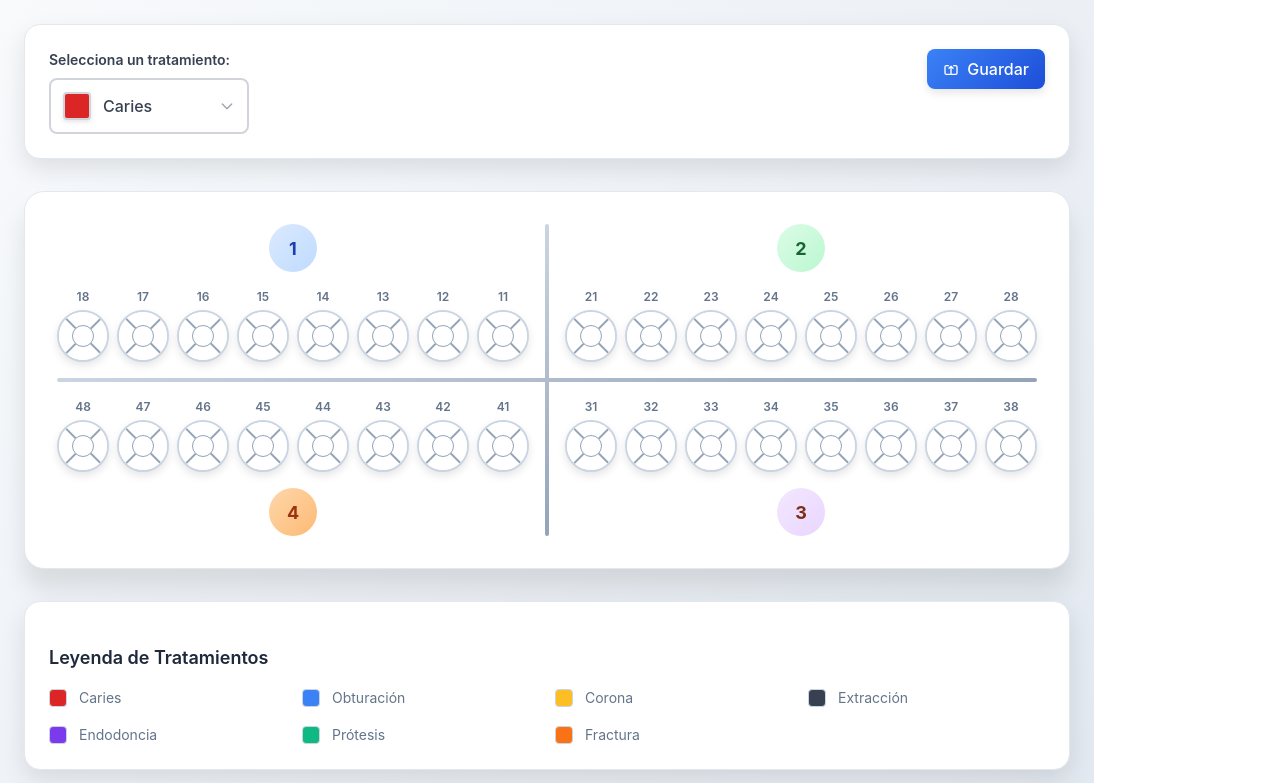
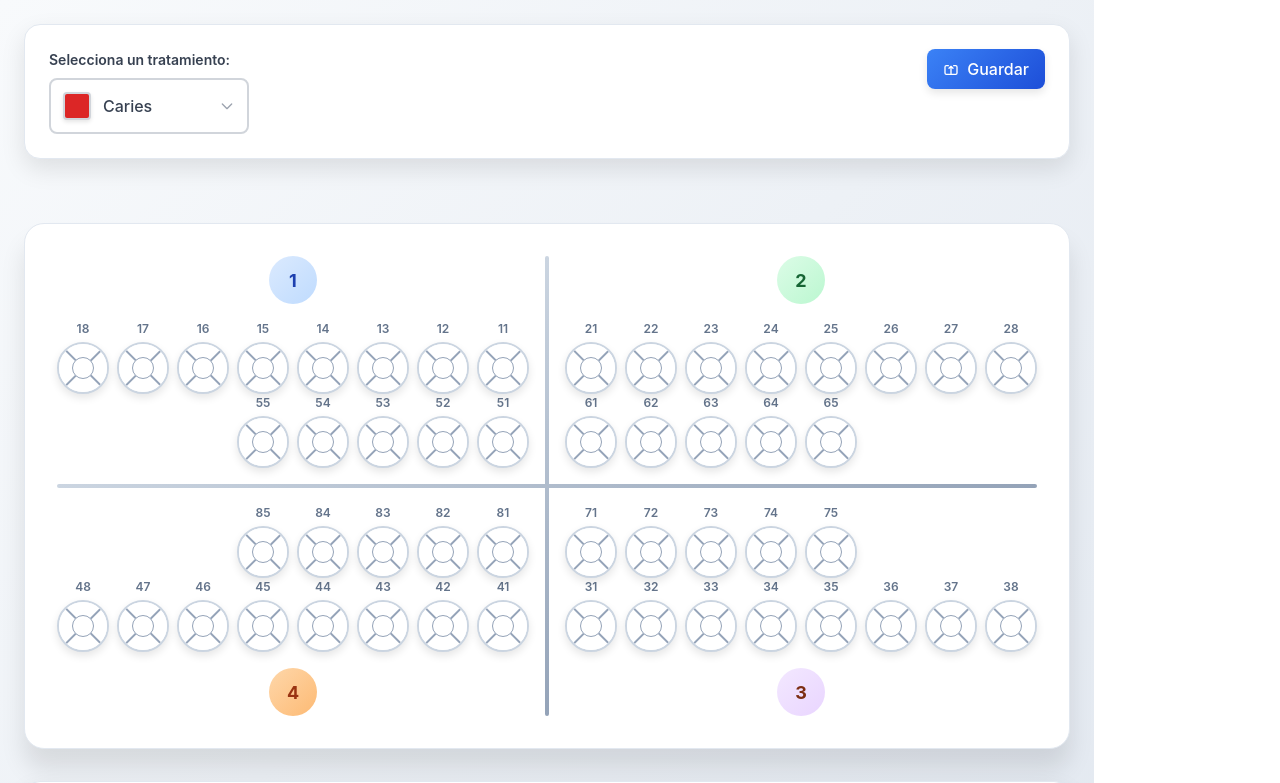
Before and after one commit to roand-hq/odontograma, a React (Vite) app: page / in a window 1280 px wide. Shown: the top 783 px of the page. Built offline with nearby package versions, Linux system fonts and the light colour scheme.

Commit message:
dientes de leche agregados

```diff
--- a/src/Odontograma.jsx
+++ b/src/Odontograma.jsx
@@ -10,14 +10,11 @@ const Odontograma = ({ savedState, onSave }) => {
   const [colorSeleccionado, setColorSeleccionado] = useState(colors[0]);
   const [hidratado, setHidratado] = useState(false);
 
-  const { handleExport } = useHandleData(
-    estadoDientes,
-    setEstadoDientes
-  );
+  const { handleExport } = useHandleData(estadoDientes, setEstadoDientes);
   const handleGuardar = () => {
     const datos = handleExport();
     console.log(datos);
-    onSave(datos)
+    onSave(datos);
   };
 
   useEffect(() => {
@@ -438,6 +435,22 @@ const Odontograma = ({ savedState, onSave }) => {
           font-size: 14px;
           color: #64748b;
         }
+
+        .odontograma-seccion {
+  margin-top: 64px;
+}
+        .dientes-fila-infantiles-izq{
+          display: flex;
+          gap: 8px;
+          justify-content: end
+
+}
+        .dientes-fila-infantiles-der{
+          display: flex;
+          gap: 8px;
+          justify-content: start
+
+}
       `}</style>
 
       <div className="odontograma-container">
@@ -449,9 +462,10 @@ const Odontograma = ({ savedState, onSave }) => {
           colores={colors}
           handleExport={handleGuardar}
         />
-
+        {/* ------------------ ODONTOGRAMA COMPLETO ------------------ */}
+        <div className="odontograma-seccion">
           <div className="odontograma-grid">
-          {/* Cuadrante 1 */}
+            {/* Cuadrante 1: 18-11 permanentes y 55-51 temporales */}
             <div className="cuadrante cuadrante-1">
               <div className="numero-cuadrante">1</div>
               <div className="dientes-fila">
@@ -466,9 +480,21 @@ const Odontograma = ({ savedState, onSave }) => {
                   />
                 ))}
               </div>
+              <div className="dientes-fila-infantiles-izq">
+                {["5", "4", "3", "2", "1"].map((n) => (
+                  <Diente
+                    key={`5-${n}`}
+                    numero={n}
+                    cuadrante="5"
+                    colorSeleccionado={colorSeleccionado}
+                    coloresSecciones={estadoDientes[`5${n}`]}
+                    cambiarColorSeccion={cambiarColorSeccion}
+                  />
+                ))}
+              </div>
             </div>
 
-          {/* Cuadrante 2 */}
+            {/* Cuadrante 2: 21-28 permanentes y 61-65 temporales */}
             <div className="cuadrante cuadrante-2">
               <div className="numero-cuadrante">2</div>
               <div className="dientes-fila">
@@ -483,10 +509,34 @@ const Odontograma = ({ savedState, onSave }) => {
                   />
                 ))}
               </div>
+              <div className="dientes-fila-infantiles-der">
+                {["1", "2", "3", "4", "5"].map((n) => (
+                  <Diente
+                    key={`6-${n}`}
+                    numero={n}
+                    cuadrante="6"
+                    colorSeleccionado={colorSeleccionado}
+                    coloresSecciones={estadoDientes[`6${n}`]}
+                    cambiarColorSeccion={cambiarColorSeccion}
+                  />
+                ))}
+              </div>
             </div>
 
-          {/* Cuadrante 4 */}
+            {/* Cuadrante 4: 48-41 permanentes y 85-81 temporales */}
             <div className="cuadrante cuadrante-4">
+              <div className="dientes-fila-infantiles-izq">
+                {["5", "4", "3", "2", "1"].map((n) => (
+                  <Diente
+                    key={`8-${n}`}
+                    numero={n}
+                    cuadrante="8"
+                    colorSeleccionado={colorSeleccionado}
+                    coloresSecciones={estadoDientes[`8${n}`]}
+                    cambiarColorSeccion={cambiarColorSeccion}
+                  />
+                ))}
+              </div>
               <div className="dientes-fila">
                 {["8", "7", "6", "5", "4", "3", "2", "1"].map((n) => (
                   <Diente
@@ -502,8 +552,20 @@ const Odontograma = ({ savedState, onSave }) => {
               <div className="numero-cuadrante">4</div>
             </div>
 
-          {/* Cuadrante 3 */}
+            {/* Cuadrante 3: 31-38 permanentes y 71-75 temporales */}
             <div className="cuadrante cuadrante-3">
+              <div className="dientes-fila-infantiles-der">
+                {["1", "2", "3", "4", "5"].map((n) => (
+                  <Diente
+                    key={`7-${n}`}
+                    numero={n}
+                    cuadrante="7"
+                    colorSeleccionado={colorSeleccionado}
+                    coloresSecciones={estadoDientes[`7${n}`]}
+                    cambiarColorSeccion={cambiarColorSeccion}
+                  />
+                ))}
+              </div>
               <div className="dientes-fila">
                 {["1", "2", "3", "4", "5", "6", "7", "8"].map((n) => (
                   <Diente
@@ -522,6 +584,7 @@ const Odontograma = ({ savedState, onSave }) => {
             {/* Líneas divisorias */}
             <div className="linea-vertical" />
             <div className="linea-horizontal" />
+          </div>
         </div>
 
         {/* Leyenda de colores */}
--- a/src/hooks/useColorChange.jsx
+++ b/src/hooks/useColorChange.jsx
@@ -13,9 +13,9 @@ const useColorChange = () => {
 
   const inicializarEstadoDientes = () => {
     const dientes = {};
-    const cuadrantes = [1, 2, 3, 4];
+    const cuadrantes = [1, 2, 3, 4, 5, 6, 7, 8];
     for (let cuadrante of cuadrantes) {
-      for (let numero = 1; numero <= 8; numero++) {
+      for (let numero = 1; numero <= (cuadrante <= 4 ? 8 : 5); numero++) {
         const idDiente = `${cuadrante}${numero}`;
         dientes[idDiente] = {
           deshabilitado: false,
```
Also changed, not shown: 1 other file (tests, documents, lock files or other folders). Lines whose indentation alone changed are shown as unchanged.
